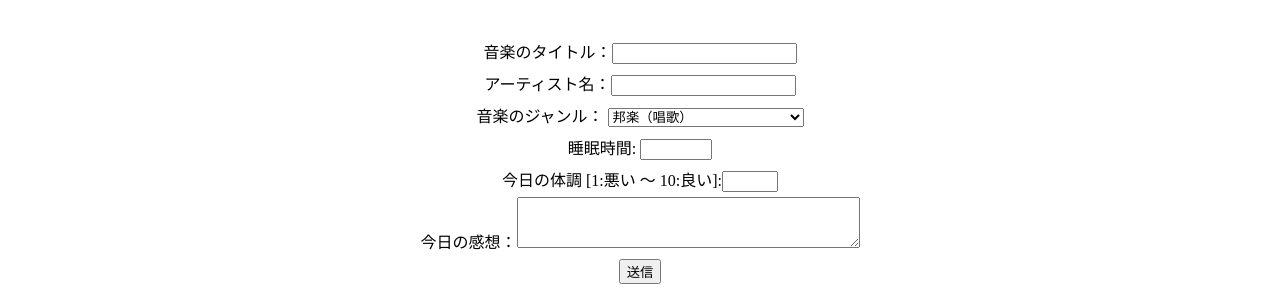
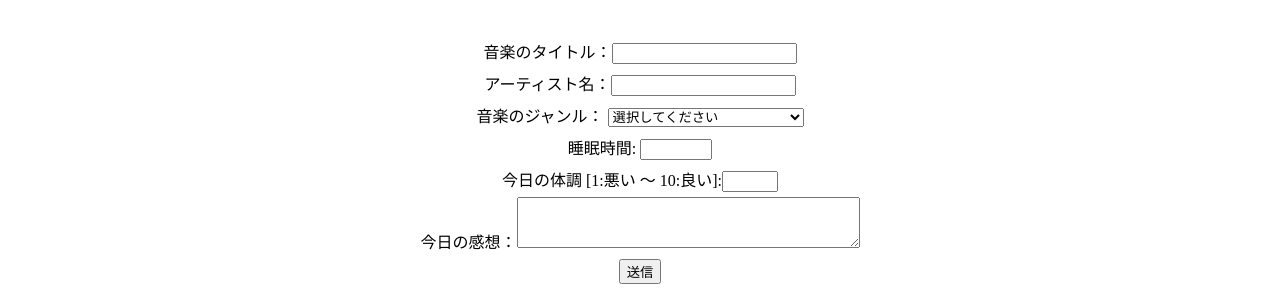
Before and after one commit to Ryota2023/PHP05.MVC, a PHP site: template php_kadai_05/templates/list1.php in a window 1280 px wide. Shown: the part 318-618 px from the top of the page. Run offline with PHP 8.4, Linux system fonts and the light colour scheme; the template is opened without the code that fills it, so the values that code supplies are empty.

Commit message:
内容を一部更新しました
一行追加しました。
<option value="" selected disabled>選択してください</option>

```diff
--- a/php_kadai_05/templates/list1.php
+++ b/php_kadai_05/templates/list1.php
@@ -37,6 +37,7 @@ $datePrinter->printDate();
         <!-- 音楽のジャンル：<input type="text" name="music_mood"><br> -->
         音楽のジャンル：
           <select name="music_mood">
+              <option value="" selected disabled>選択してください</option>
               <option value='邦楽（唱歌）'>邦楽（唱歌）</option>
               <option value='邦楽（民謡）'>邦楽（民謡）</option>
               <option value='邦楽（歌謡曲）'>邦楽（歌謡曲）</option>
```
